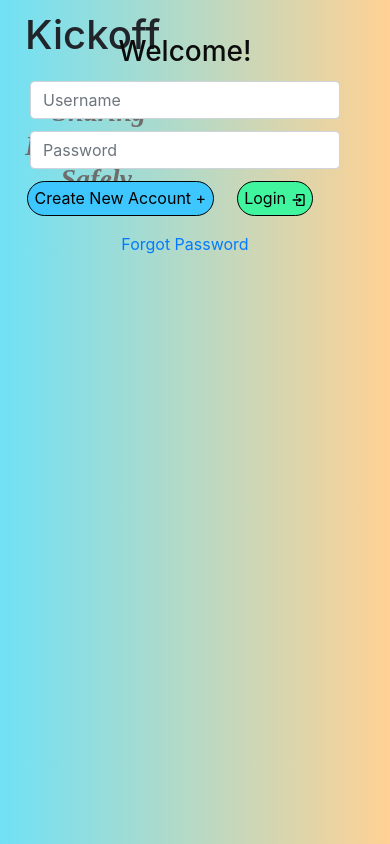
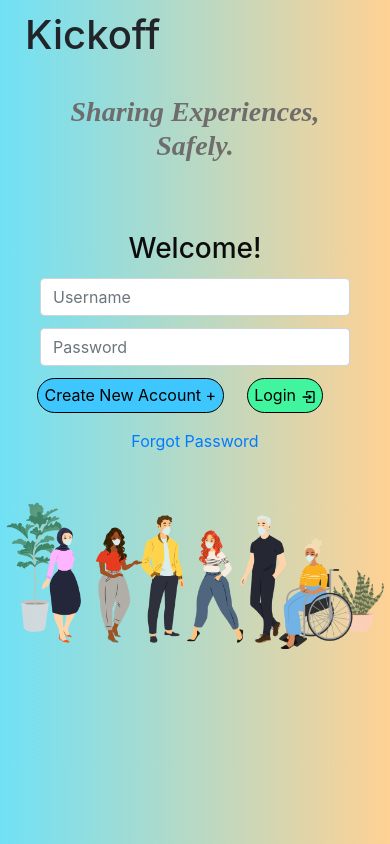
Before and after one commit to kretzbryan/kick-off, a React (Create React App) app in the folder client/: page / in a window 390 px wide. Built offline with nearby package versions, Linux system fonts and the light colour scheme.

Commit message:
welcome page with responsive design and image added

```diff
--- a/client/src/components/Homepage.js
+++ b/client/src/components/Homepage.js
@@ -62,8 +62,8 @@ export default function Homepage() {
 
                     </div>
                 </div>
-
             </div>
+            <div className='welcome-image-container'></div>
         </div>
     )
 }
--- a/client/src/styles/Homepage.css
+++ b/client/src/styles/Homepage.css
@@ -59,8 +59,8 @@
     padding: 0 7px;
     outline: none;
     text-decoration: none;
+}
 
-}
 .create-new-acc-btn:hover{
     text-decoration: none;
     color: black;
@@ -73,6 +73,42 @@
     border-radius: 18px;
 }
 
+
 .welcome-container form button{
     outline: none;
 }
+
+/*              CSS FOR THE IMAGE IN WELCOME PAGE     */
+
+.welcome-image-container{
+    width: 97vw;
+    height: 40vw;
+    background-image: url("../img/people.png");
+    background-size: contain;
+    background-position: center;
+    background-repeat: no-repeat;
+    margin: auto;
+    margin-top: 50px;
+}
+
+
+@media (max-width: 780px){
+    #root{
+        min-width: 376px;
+    }
+    .homepage-top{
+        flex-direction: column;
+        align-items: center;
+    }
+    .homepage-top > h3{
+        width: 100%;
+        margin: 0;
+        margin-bottom: 50px;
+    }
+    .welcome-container{
+        position:unset;
+    }
+    .welcome-image-container{
+        margin-top: 0;
+    }
+}
```
Also changed, not shown: client/src/img/people.png (added), 1 other file (tests, documents, lock files or other folders).
